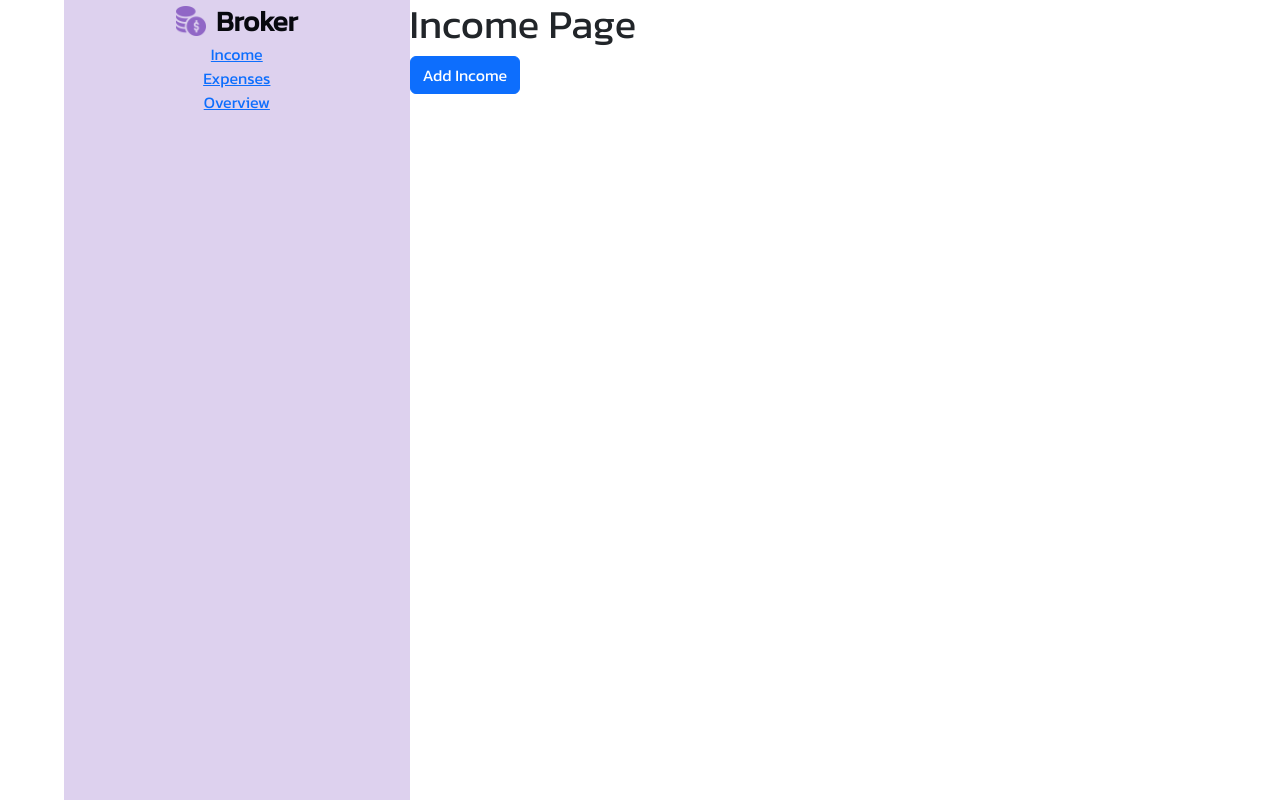
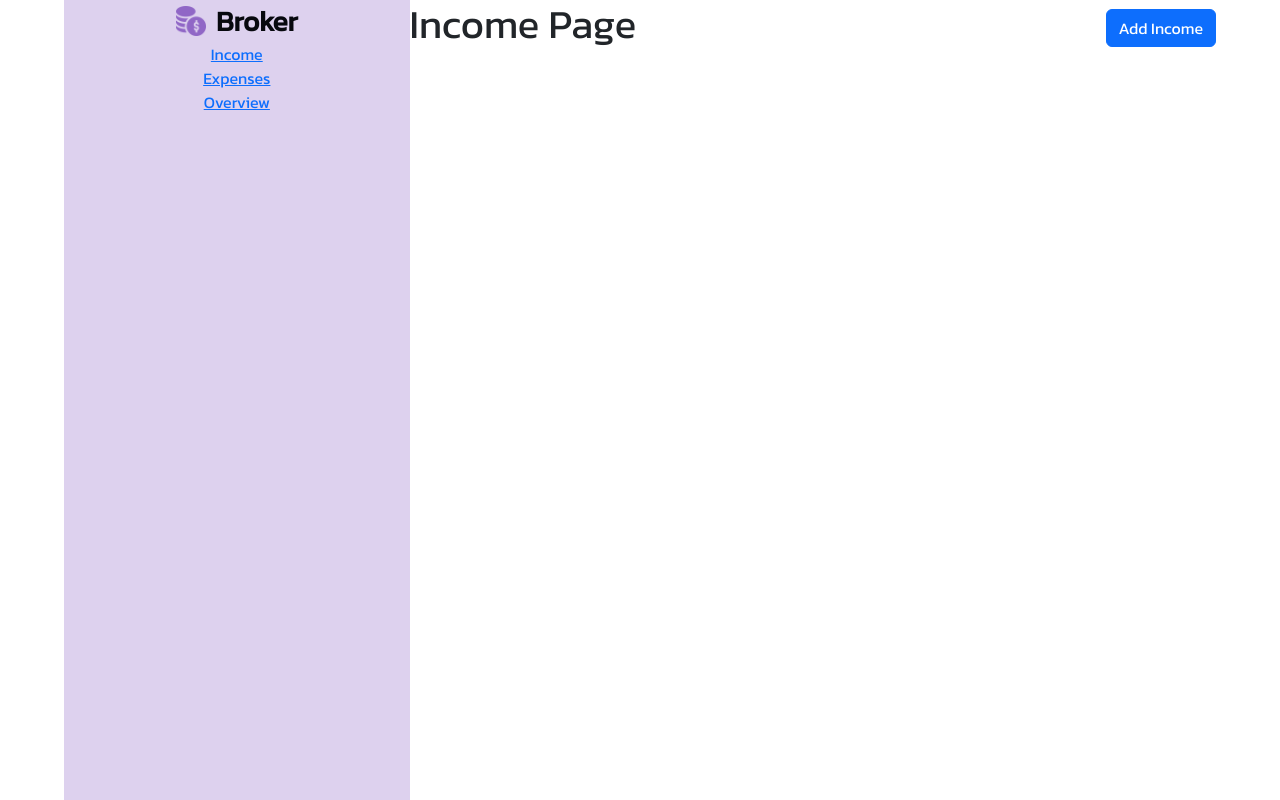
Before and after one commit to oliver-wahome/broker, a React (Create React App) app: page /income in a window 1280 px wide. Built offline with nearby package versions, Linux system fonts and the light colour scheme.

Commit message:
style: styling the income page header

```diff
--- a/src/pageStyles/Dashboard.css
+++ b/src/pageStyles/Dashboard.css
@@ -16,3 +16,11 @@
     display: flex;
     justify-content: flex-end;
 }
+
+.dashboardBodyHeader {
+    width: 100%;
+    height: fit-content;
+    display: flex;
+    justify-content: space-between;
+    align-items: center;
+}
--- a/src/pages/Income.js
+++ b/src/pages/Income.js
@@ -15,14 +15,12 @@
         <div className="dashboardPage income">
             <DashboardMenu />
 
-            <div className="dashboarBody">
-                <h1>Income Page</h1>
+            <div className="dashboardBody">
 
-                {/* <button className="btn btn-primary" data-bs-toggle="modal" data-bs-target="#exampleModal">
-                    Add Income
-                </button> */}
-
-                <AddIncome />
+                <div className="dashboardBodyHeader">
+                    <h1>Income Page</h1>
+                    <AddIncome />
+                </div>
             </div>
         </div>
     )
```
